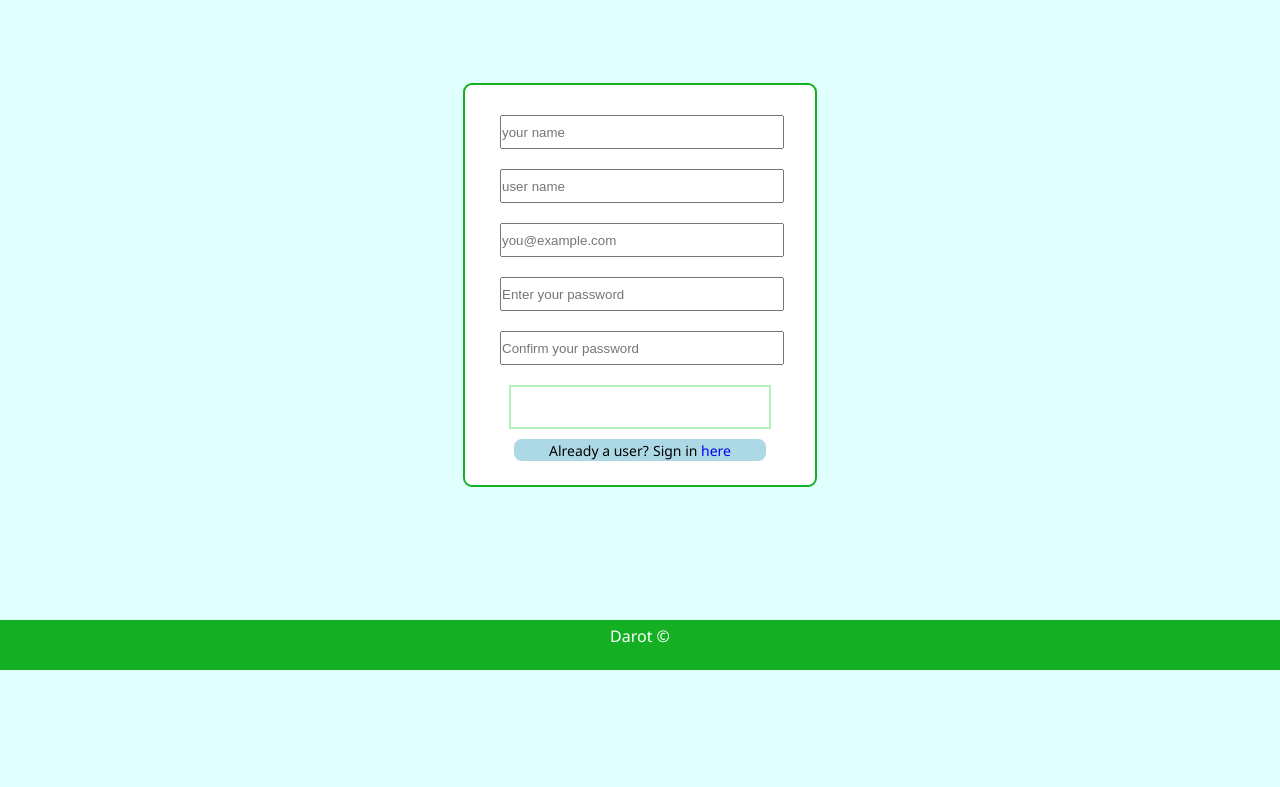
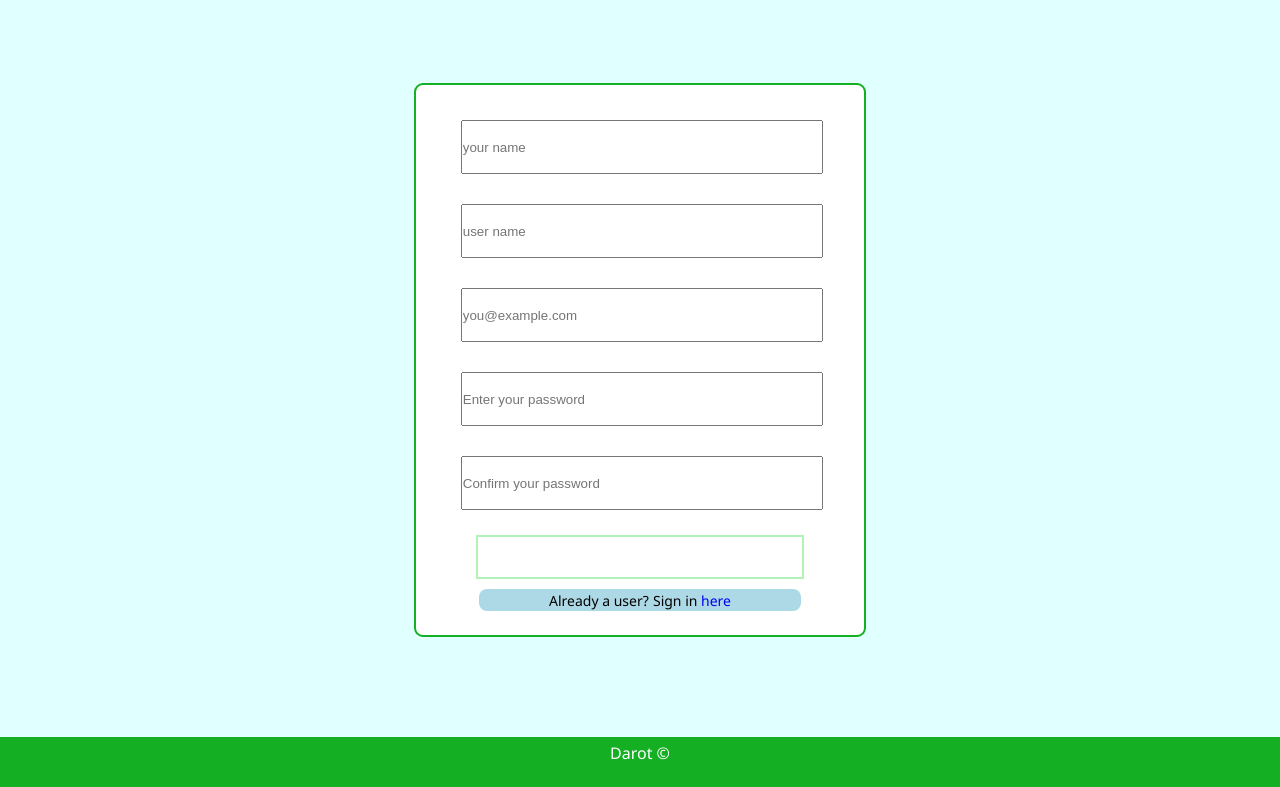
Before and after one commit to darothub/Politicoo, a plain HTML site: page UI/login.html in a window 1280 px wide. Shown: the part 130-917 px from the top of the page. Before the commit the page ends 800 px from the top, so only its background shows below. Drawn offline with Linux system fonts and the light colour scheme.

Commit message:
landing  and signup page

```diff
--- a/UI/css/login.css
+++ b/UI/css/login.css
@@ -64,7 +64,7 @@ nav>h1{
 
 .signupform{
     width: 80%;
-    height:400px;
+    height:450px;
     background-color:white;
     margin: 90px auto;
     border: 2px solid #14AF22;
@@ -81,7 +81,7 @@ nav>h1{
 }
 .form-wrapper input{
     width:100%;
-    height:30px;
+    height:40px;
     margin: 10px auto;
 
 }
@@ -135,24 +135,35 @@ footer{
 
 @media only screen and (min-width:767px){
 
-    .signupform{
+    .content-container{
 
-        width: 48%;
-        height:50%;
+    }
+
+    .content-container .signupform{
+
+        width: 58%;
+        height:550px;
+
+    }
+    .form-wrapper input{
+        width:100%;
+        height:50px;
+        margin: 15px auto;
+
+    }
+
+
+}
+
+@media only screen and (min-width:1024px){
+
+    .content-container .signupform{
+
+        width: 35%;
+        height:550px;
 
     }
 
 
 
 }
-
-@media only screen and (min-width:1024px){
-
-    .signupform{
-        width: 350px;
-        height:400px;
-    }
-
-
-
-}
```
